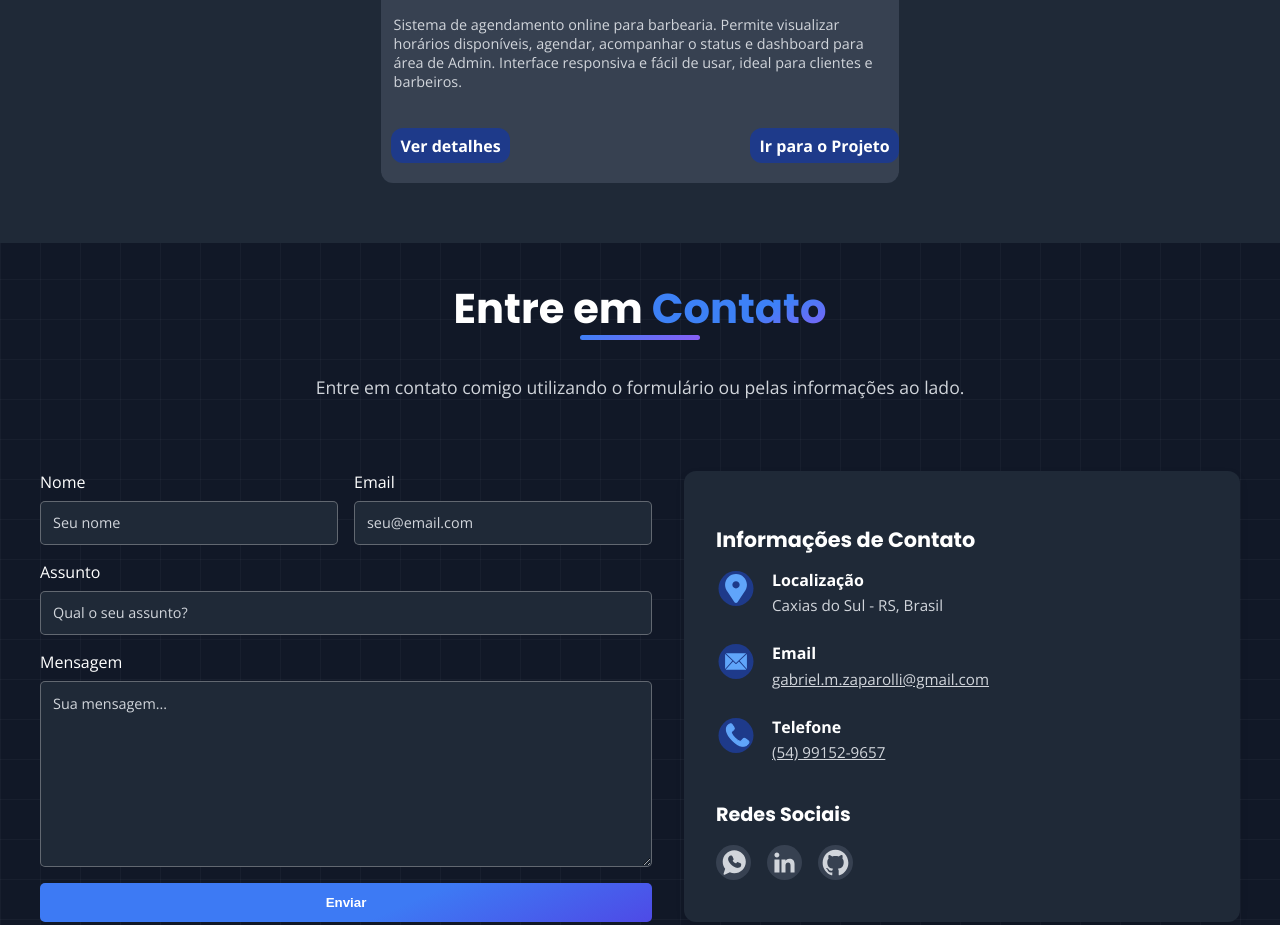
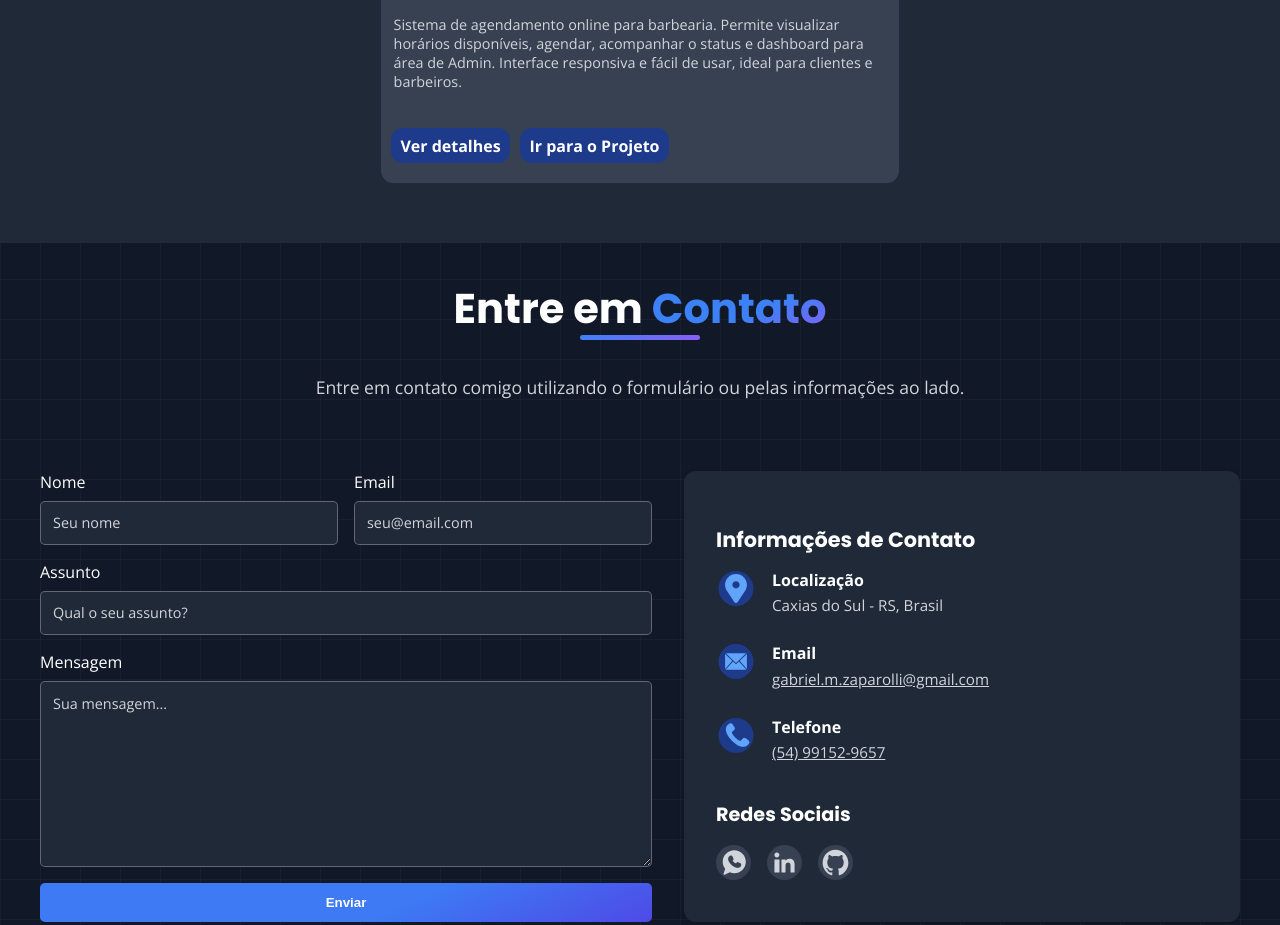
Before and after one commit to Gabriel145-js/Portfolio2025, a React app: page / in a window 1280 px wide. Shown: the part 3200-4125 px from the top of the page. Built offline with nearby package versions, Linux system fonts and the light colour scheme.

Commit message:
styles: mudança no estilo dos btns utilitarios de projetos

```diff
--- a/src/components/Projetos/Projetos.module.sass
+++ b/src/components/Projetos/Projetos.module.sass
@@ -125,8 +125,6 @@
         @include mixin.hoverBtns
 
 
-    a:last-child
-        margin-left: auto
 
 
 .svgIcon svg
```
